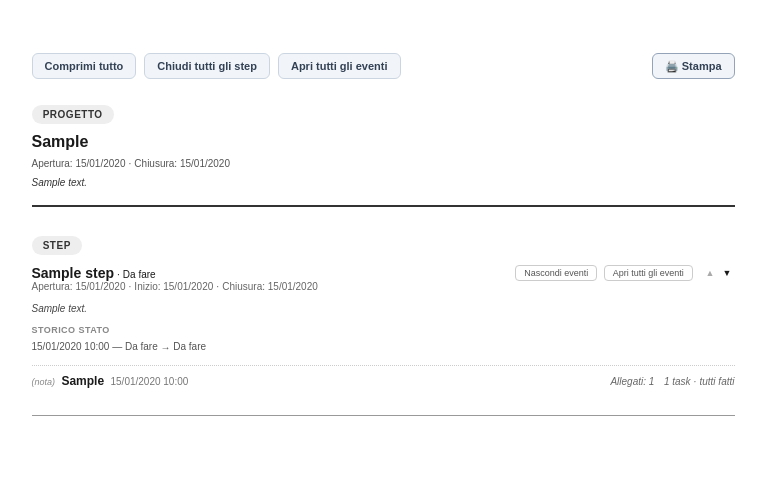
After one commit to thinice-ita/progetti, a PHP site: page /report_progetto.php?id=1 in a window 1280 px wide, after a click that opens the changed part. The commit adds this page. Shown: the top 494 px of the page, without its empty margins (257-1023 px from the left). Run offline with PHP 8.4, Linux system fonts and the light colour scheme; tables that the repository leaves empty hold one stand-in row (values such as "Sample post").

Commit message:
Restyling stampa cartelline e Creazine report dettagliato di progetto

```diff
--- a/progetto_view.php
+++ b/progetto_view.php
@@ -197,6 +197,8 @@ function stampaEvento(array $evento, array $allegatiPerEvento, array $taskPerEve
         <span class="zona-stampe-titolo">Stampe</span>
         <a class="btn-stampa" href="stampa_cartellina.php?tipo=progetto&id=<?= $idProgetto ?>" target="_blank"
            title="Stampa cartellina progetto">🖨️ Cartellina progetto</a>
+        <a class="btn-stampa" href="report_progetto.php?id=<?= $idProgetto ?>" target="_blank"
+           title="Report completo del progetto, esplorabile e stampabile">📋 Report progetto</a>
     </div>
 
     <div class="ricerca-globale">
--- /dev/null
+++ b/report_progetto.php
@@ -0,0 +1,501 @@
+<?php
+declare(strict_types=1);
+
+require __DIR__ . '/config.php';
+require __DIR__ . '/includes/db.php';
+require __DIR__ . '/includes/funzioni.php';
+
+$pdo = dbConnect();
+$idProgetto = isset($_GET['id']) ? (int) $_GET['id'] : 0;
+
+$stmt = $pdo->prepare('SELECT * FROM progetti WHERE id_progetto = ?');
+$stmt->execute([$idProgetto]);
+$progetto = $stmt->fetch();
+
+if (!$progetto) {
+    http_response_code(404);
+    echo 'Progetto non trovato.';
+    exit;
+}
+
+$stmt = $pdo->prepare('SELECT * FROM step WHERE fk_progetto = ? ORDER BY ordine, id_step');
+$stmt->execute([$idProgetto]);
+$stepList = $stmt->fetchAll();
+
+$storicoPerStep = [];
+if ($stepList) {
+    $idStepList        = array_column($stepList, 'id_step');
+    $segnapostoStep    = implode(',', array_fill(0, count($idStepList), '?'));
+    $stmt = $pdo->prepare("SELECT * FROM step_storico_stato WHERE fk_step IN ($segnapostoStep) ORDER BY data_cambio");
+    $stmt->execute($idStepList);
+    foreach ($stmt->fetchAll() as $s) {
+        $storicoPerStep[(int) $s['fk_step']][] = $s;
+    }
+}
+
+$stmt = $pdo->prepare('SELECT * FROM eventi WHERE fk_progetto = ? ORDER BY data_evento DESC, id_evento DESC');
+$stmt->execute([$idProgetto]);
+$tuttiEventi = $stmt->fetchAll();
+
+$eventiLiberi  = [];
+$eventiPerStep = [];
+foreach ($tuttiEventi as $evento) {
+    if ($evento['fk_step'] === null) {
+        $eventiLiberi[] = $evento;
+    } else {
+        $eventiPerStep[(int) $evento['fk_step']][] = $evento;
+    }
+}
+
+$allegatiPerEvento = [];
+$taskPerEvento     = [];
+
+if ($tuttiEventi) {
+    $idEventiList = array_column($tuttiEventi, 'id_evento');
+    $segnaposto   = implode(',', array_fill(0, count($idEventiList), '?'));
+
+    $stmt = $pdo->prepare("SELECT * FROM eventi_allegati WHERE fk_evento IN ($segnaposto) ORDER BY id_allegato");
+    $stmt->execute($idEventiList);
+    foreach ($stmt->fetchAll() as $allegato) {
+        $allegatiPerEvento[(int) $allegato['fk_evento']][] = $allegato;
+    }
+
+    $stmt = $pdo->prepare("SELECT * FROM eventi_task WHERE fk_evento IN ($segnaposto) ORDER BY id_task");
+    $stmt->execute($idEventiList);
+    foreach ($stmt->fetchAll() as $task) {
+        $taskPerEvento[(int) $task['fk_evento']][] = $task;
+    }
+}
+
+$etichetteStato = ['da_fare' => 'Da fare', 'in_corso' => 'In corso', 'completato' => 'Completato'];
+
+/**
+ * Etichetta compatta dei task di un evento ("5 task · 3 da fare"), o stringa vuota se non ce ne sono.
+ */
+function reportEtichettaTask(array $task): string
+{
+    if (!$task) {
+        return '';
+    }
+
+    $nonFatti = count(array_filter($task, static fn(array $t): bool => !$t['fatto']));
+
+    return count($task) . ' task · ' . ($nonFatti > 0 ? $nonFatti . ' da fare' : 'tutti fatti');
+}
+
+/**
+ * Stampa un evento come <details> annidato: riga compatta (titolo, data, badge
+ * allegati/task sempre visibili) ed esplosione col dettaglio completo.
+ */
+function reportStampaEvento(array $evento, array $allegatiPerEvento, array $taskPerEvento): void
+{
+    $idEvento = (int) $evento['id_evento'];
+    $allegati = $allegatiPerEvento[$idEvento] ?? [];
+    $task     = $taskPerEvento[$idEvento] ?? [];
+    ?>
+    <details class="evento-blocco" data-evento-timestamp="<?= strtotime($evento['data_evento']) ?>">
+        <summary>
+            <span class="evento-riga-sinistra">
+                <span class="evento-tipo">(<?= h($evento['tipo']) ?>)</span>
+                <span class="evento-titolo"><?= h($evento['titolo']) ?></span>
+                <span class="evento-data"><?= formattaDataOra($evento['data_evento']) ?></span>
+            </span>
+            <span class="evento-riga-destra">
+                <?php if ($allegati): ?><span>Allegati: <?= count($allegati) ?></span><?php endif; ?>
+                <?php if ($task): ?><span><?= h(reportEtichettaTask($task)) ?></span><?php endif; ?>
+            </span>
+        </summary>
+        <div class="evento-blocco-corpo">
+            <?php if ($evento['testo']): ?>
+                <div class="evento-testo"><?= nl2br(h($evento['testo'])) ?></div>
+            <?php endif; ?>
+            <?php if ($task): ?>
+                <div class="evento-task-titolo">Task</div>
+                <ul class="evento-task-lista">
+                    <?php foreach ($task as $t): ?>
+                        <li class="<?= $t['fatto'] ? 'task-fatto' : '' ?>"><?= $t['fatto'] ? '☑' : '☐' ?> <?= h($t['testo']) ?></li>
+                    <?php endforeach; ?>
+                </ul>
+            <?php endif; ?>
+            <?php if ($allegati): ?>
+                <p class="evento-allegati">Allegati:
+                    <?php foreach ($allegati as $i => $a): ?><?= $i > 0 ? ', ' : '' ?><?= h($a['nome_file_originale']) ?><?php endforeach; ?>
+                </p>
+            <?php endif; ?>
+        </div>
+    </details>
+    <?php
+}
+?>
+<!DOCTYPE html>
+<html lang="it">
+<head>
+<meta charset="UTF-8">
+<title>Report progetto - <?= h($progetto['titolo']) ?></title>
+<style>
+    * { box-sizing: border-box; }
+    body {
+        font-family: Arial, Helvetica, sans-serif;
+        font-size: 10px;
+        color: #1a1a1a;
+        max-width: 210mm;
+        margin: 0 auto;
+        padding: 14mm 12mm;
+    }
+    @page { size: A4 portrait; margin: 12mm; }
+
+    .report-toolbar { display: flex; gap: 0.5rem; flex-wrap: wrap; margin-bottom: 1.6rem; }
+    .report-toolbar button {
+        font-family: inherit;
+        background: #f1f5f9;
+        color: #334155;
+        border: 1px solid #cbd5e1;
+        padding: 0.35rem 0.75rem;
+        border-radius: 6px;
+        font-size: 11px;
+        font-weight: 700;
+        cursor: pointer;
+    }
+    .report-toolbar button:hover { background: #e2e8f0; }
+    .report-toolbar .stampa-btn { border-color: #94a3b8; margin-left: auto; }
+
+    .pillola-sezione {
+        display: inline-block;
+        background: #eee;
+        color: #333;
+        font-size: 10px;
+        font-weight: 700;
+        text-transform: uppercase;
+        letter-spacing: .05em;
+        padding: 0.25rem 0.7rem;
+        border-radius: 999px;
+        margin-bottom: 0.6rem;
+    }
+
+    /* Nessun riquadro: le sezioni sono separate solo da una riga, piu marcata
+       tra progetto e step, piu leggera tra step ed evento. */
+    .report-header { margin-bottom: 1.8rem; padding-bottom: 1.1rem; border-bottom: 2px solid #333; }
+    .report-titolo { font-size: 16px; font-weight: 700; margin-bottom: 0.4rem; }
+    .report-info { font-size: 10px; color: #555; margin: 0 0 0.5rem; }
+    .report-descrizione { font-size: 10px; color: #333; font-style: italic; white-space: pre-wrap; word-wrap: break-word; }
+
+    /* Wrapper di ogni step: il mini toolbar "Mostra/Apri eventi" e sovrapposto
+       in alto a destra, fuori da <summary> apposta (dentro, il click veniva
+       intercettato anche dal toggle nativo dello step: era il bug precedente). */
+    .step-blocco-wrapper { position: relative; margin-bottom: 1.6rem; padding-bottom: 1.2rem; border-bottom: 1px solid #999; }
+    .step-blocco-wrapper:last-child { border-bottom: none; margin-bottom: 0; }
+    details.step-blocco > summary {
+        list-style: none;
+        cursor: pointer;
+        padding: 0 13rem 0 0;
+        display: flex;
+        justify-content: space-between;
+        align-items: baseline;
+        gap: 0.6rem;
+        flex-wrap: wrap;
+    }
+    details.step-blocco > summary::-webkit-details-marker { display: none; }
+    .step-titolo { font-size: 14px; font-weight: 700; }
+    .step-info { font-size: 10px; color: #666; }
+    .step-toolbar-esterno { position: absolute; top: 0; right: 0; display: flex; gap: 0.4rem; z-index: 2; }
+    .step-toolbar-esterno button {
+        font-family: inherit;
+        background: transparent;
+        border: 1px solid #ccc;
+        color: #555;
+        padding: 0.15rem 0.5rem;
+        border-radius: 4px;
+        font-size: 9px;
+        cursor: pointer;
+    }
+    .step-toolbar-esterno button:hover { background: #f5f5f5; }
+
+    /* Freccine ordinamento eventi: visibili solo a step aperto ("Mostra eventi"),
+       via combinatore fratello sull'attributo [open] nativo di <details>. */
+    .step-ordina { display: none; gap: 0.1rem; margin-left: 0.2rem; }
+    details.step-blocco[open] ~ .step-toolbar-esterno .step-ordina { display: inline-flex; }
+    .step-ordina button {
+        font-family: inherit;
+        background: transparent;
+        border: none;
+        color: #aaa;
+        font-size: 9px;
+        cursor: pointer;
+        padding: 0.1rem 0.2rem;
+    }
+    .step-ordina button:hover { color: #666; }
+    .step-ordina button.step-ordina-attivo { color: #1a1a1a; }
+    .step-blocco-corpo { padding: 0.7rem 0 0; }
+    .step-nota { font-size: 10px; color: #444; font-style: italic; white-space: pre-wrap; word-wrap: break-word; margin-bottom: 0.7rem; }
+    .step-nessun-evento { font-size: 10px; color: #888; font-style: italic; }
+
+    /* Storico cambi di stato dello step (riaperture comprese): niente box, solo
+       una piccola etichetta e un elenco semplice, le riaperture in grassetto. */
+    .step-storico-titolo { font-size: 9px; font-weight: 700; text-transform: uppercase; letter-spacing: .05em; color: #888; margin: 0 0 0.3rem; }
+    .step-storico { list-style: none; margin: 0 0 0.8rem; padding: 0; font-size: 10px; color: #555; }
+    .step-storico li { padding: 0.05rem 0; }
+    .step-storico-riapertura { font-weight: 700; }
+
+    /* Evento: riga tratteggiata leggera tra un evento e l'altro, piu sottile
+       della riga (solida) che separa gli step. */
+    details.evento-blocco { border-top: 1px dotted #ccc; padding: 0.5rem 0; }
+    details.evento-blocco:first-child { border-top: none; padding-top: 0; }
+    details.evento-blocco > summary {
+        list-style: none;
+        cursor: pointer;
+        display: flex;
+        justify-content: space-between;
+        align-items: baseline;
+        gap: 0.5rem;
+        flex-wrap: wrap;
+        font-size: 10px;
+    }
+    details.evento-blocco > summary::-webkit-details-marker { display: none; }
+    .evento-riga-sinistra { display: flex; align-items: baseline; gap: 0.4rem; min-width: 0; }
+    .evento-tipo { font-size: 9px; color: #888; font-style: italic; }
+    .evento-titolo { font-weight: 700; font-size: 12px; }
+    .evento-data { color: #777; font-size: 10px; white-space: nowrap; }
+    .evento-riga-destra { display: flex; gap: 0.6rem; flex-shrink: 0; font-size: 10px; color: #666; font-style: italic; }
+    .evento-blocco-corpo { padding: 0.4rem 0 0 0.8rem; font-size: 10px; }
+    .evento-testo { white-space: pre-wrap; word-wrap: break-word; margin-bottom: 0.5rem; }
+    .evento-task-titolo { font-size: 10px; font-style: italic; color: #888; margin: 0.3rem 0 0.2rem; }
+    .evento-task-lista { list-style: none; padding: 0; margin: 0 0 0.4rem; font-size: 10px; }
+    .evento-task-lista li { padding: 0.1rem 0; }
+    .evento-task-lista li.task-fatto { color: #888; text-decoration: line-through; }
+    .evento-allegati { font-size: 10px; color: #555; margin: 0; }
+
+    .eventi-liberi-titolo { font-size: 14px; font-weight: 700; }
+
+    @media print {
+        .report-toolbar { display: none; }
+        .step-toolbar-esterno { display: none; }
+    }
+</style>
+</head>
+<body>
+
+<div class="report-toolbar">
+    <button type="button" id="btn-comprimi-tutto">Comprimi tutto</button>
+    <button type="button" id="btn-toggle-step">Apri tutti gli step</button>
+    <button type="button" id="btn-toggle-eventi">Apri tutti gli eventi</button>
+    <button type="button" class="stampa-btn" onclick="window.print()">🖨️ Stampa</button>
+</div>
+
+<span class="pillola-sezione">Progetto</span>
+<div class="report-header">
+    <div class="report-titolo"><?= h($progetto['titolo']) ?></div>
+    <div class="report-info">
+        Apertura: <?= formattaData($progetto['data_apertura']) ?>
+        &middot; Chiusura: <?= $progetto['data_chiusura'] ? formattaData($progetto['data_chiusura']) : 'in corso' ?>
+    </div>
+    <?php if ($progetto['descrizione']): ?>
+        <div class="report-descrizione"><?= nl2br(h($progetto['descrizione'])) ?></div>
+    <?php endif; ?>
+</div>
+
+<span class="pillola-sezione">Step</span>
+
+<?php foreach ($stepList as $step): $idStep = (int) $step['id_step']; $eventiStep = $eventiPerStep[$idStep] ?? []; ?>
+    <div class="step-blocco-wrapper">
+        <details class="step-blocco">
+            <summary>
+                <span>
+                    <span class="step-titolo"><?= h($step['nome']) ?></span>
+                    &middot; <?= h($etichetteStato[$step['stato']] ?? $step['stato']) ?>
+                    <div class="step-info">
+                        Apertura: <?= ($step['data_apertura'] ?? null) ? formattaData($step['data_apertura']) : '—' ?>
+                        &middot; Inizio: <?= ($step['data_inizio'] ?? null) ? formattaData($step['data_inizio']) : '—' ?>
+                        &middot; Chiusura: <?= ($step['data_chiusura'] ?? null) ? formattaData($step['data_chiusura']) : '—' ?>
+                    </div>
+                </span>
+            </summary>
+            <div class="step-blocco-corpo">
+                <?php if ($step['descrizione']): ?>
+                    <div class="step-nota"><?= nl2br(h($step['descrizione'])) ?></div>
+                <?php endif; ?>
+                <?php $storico = $storicoPerStep[$idStep] ?? []; ?>
+                <?php if ($storico): ?>
+                    <div class="step-storico-titolo">Storico stato</div>
+                    <ul class="step-storico">
+                        <?php foreach ($storico as $s): ?>
+                            <?php $riapertura = $s['stato_precedente'] === 'completato' && $s['stato_nuovo'] !== 'completato'; ?>
+                            <li class="<?= $riapertura ? 'step-storico-riapertura' : '' ?>">
+                                <?= formattaDataOra($s['data_cambio']) ?> —
+                                <?= $s['stato_precedente'] ? h($etichetteStato[$s['stato_precedente']] ?? $s['stato_precedente']) : '(creazione)' ?>
+                                &rarr;
+                                <?= h($etichetteStato[$s['stato_nuovo']] ?? $s['stato_nuovo']) ?>
+                                <?= $riapertura ? '(riaperto)' : '' ?>
+                            </li>
+                        <?php endforeach; ?>
+                    </ul>
+                <?php endif; ?>
+                <?php if (!$eventiStep): ?>
+                    <p class="step-nessun-evento">Nessun evento in questo step.</p>
+                <?php endif; ?>
+                <?php foreach ($eventiStep as $evento): ?>
+                    <?php reportStampaEvento($evento, $allegatiPerEvento, $taskPerEvento); ?>
+                <?php endforeach; ?>
+            </div>
+        </details>
+        <div class="step-toolbar-esterno">
+            <button type="button" class="step-mostra-eventi">Mostra eventi</button>
+            <button type="button" class="step-toggle-eventi">Apri tutti gli eventi</button>
+            <span class="step-ordina">
+                <button type="button" class="step-ordina-asc" title="Ordina dal più vecchio">&#9650;</button>
+                <button type="button" class="step-ordina-desc step-ordina-attivo" title="Ordina dal più recente">&#9660;</button>
+            </span>
+        </div>
+    </div>
+<?php endforeach; ?>
+
+<?php if ($eventiLiberi): ?>
+    <div class="step-blocco-wrapper">
+        <details class="step-blocco">
+            <summary>
+                <span class="eventi-liberi-titolo">Eventi liberi</span>
+            </summary>
+            <div class="step-blocco-corpo">
+                <?php foreach ($eventiLiberi as $evento): ?>
+                    <?php reportStampaEvento($evento, $allegatiPerEvento, $taskPerEvento); ?>
+                <?php endforeach; ?>
+            </div>
+        </details>
+        <div class="step-toolbar-esterno">
+            <button type="button" class="step-mostra-eventi">Mostra eventi</button>
+            <button type="button" class="step-toggle-eventi">Apri tutti gli eventi</button>
+            <span class="step-ordina">
+                <button type="button" class="step-ordina-asc" title="Ordina dal più vecchio">&#9650;</button>
+                <button type="button" class="step-ordina-desc step-ordina-attivo" title="Ordina dal più recente">&#9660;</button>
+            </span>
+        </div>
+    </div>
+<?php endif; ?>
+
+<script>
+function impostaOpen(selettore, valore) {
+    document.querySelectorAll(selettore).forEach(function (d) { d.open = valore; });
+}
+
+function tuttiAperti(selettore) {
+    var lista = document.querySelectorAll(selettore);
+    return lista.length > 0 && Array.prototype.every.call(lista, function (d) { return d.open; });
+}
+
+/**
+ * Le etichette dei pulsanti (globali e per-step) riflettono sempre lo stato
+ * reale del DOM (non un flag separato): cosi restano corrette anche se
+ * l'utente apre/chiude step o eventi singolarmente, cliccando direttamente
+ * sull'intestazione invece che dai pulsanti.
+ */
+function aggiornaEtichette() {
+    document.getElementById('btn-toggle-step').textContent =
+        tuttiAperti('details.step-blocco') ? 'Chiudi tutti gli step' : 'Apri tutti gli step';
+    document.getElementById('btn-toggle-eventi').textContent =
+        tuttiAperti('details.evento-blocco') ? 'Chiudi tutti gli eventi' : 'Apri tutti gli eventi';
+
+    document.querySelectorAll('.step-blocco-wrapper').forEach(function (wrapper) {
+        var dettaglioStep = wrapper.querySelector('details.step-blocco');
+        var eventiStep    = wrapper.querySelectorAll('details.evento-blocco');
+
+        var mostraBtn = wrapper.querySelector('.step-mostra-eventi');
+        if (mostraBtn) {
+            mostraBtn.textContent = dettaglioStep.open ? 'Nascondi eventi' : 'Mostra eventi';
+        }
+
+        var toggleBtn = wrapper.querySelector('.step-toggle-eventi');
+        if (toggleBtn) {
+            var tuttiApertiStep = eventiStep.length > 0 && Array.prototype.every.call(eventiStep, function (d) { return d.open; });
+            toggleBtn.textContent = tuttiApertiStep ? 'Chiudi tutti gli eventi' : 'Apri tutti gli eventi';
+        }
+    });
+}
+
+document.getElementById('btn-comprimi-tutto').addEventListener('click', function () {
+    impostaOpen('details.step-blocco, details.evento-blocco', false);
+    aggiornaEtichette();
+});
+
+document.getElementById('btn-toggle-step').addEventListener('click', function () {
+    if (tuttiAperti('details.step-blocco')) {
+        // chiudendo tutti gli step si chiudono anche tutti gli eventi che contengono
+        impostaOpen('details.step-blocco, details.evento-blocco', false);
+    } else {
+        impostaOpen('details.step-blocco', true);
+    }
+    aggiornaEtichette();
+});
+
+document.getElementById('btn-toggle-eventi').addEventListener('click', function () {
+    if (tuttiAperti('details.evento-blocco')) {
+        impostaOpen('details.evento-blocco', false);
+    } else {
+        // aprire tutti gli eventi implica aprire anche gli step che li contengono
+        impostaOpen('details.step-blocco, details.evento-blocco', true);
+    }
+    aggiornaEtichette();
+});
+
+// "Mostra/Nascondi eventi": apre o chiude solo lo step stesso (stessa azione
+// del click sulla sua intestazione, ma esplicita). Vive fuori da <summary>,
+// quindi non interferisce mai col toggle nativo (era li il bug precedente).
+document.querySelectorAll('.step-mostra-eventi').forEach(function (bottone) {
+    bottone.addEventListener('click', function () {
+        var wrapper = bottone.closest('.step-blocco-wrapper');
+        var dettaglioStep = wrapper.querySelector('details.step-blocco');
+        dettaglioStep.open = !dettaglioStep.open;
+        aggiornaEtichette();
+    });
+});
+
+// "Apri/Chiudi tutti gli eventi" (di questo step): apre anche lo step stesso
+// se non era gia aperto (altrimenti apriresti gli eventi senza vederli); alla
+// chiusura invece lascia lo step com'e, cosi si puo tornare alla vista compatta
+// senza perdere la visibilita dello step.
+document.querySelectorAll('.step-toggle-eventi').forEach(function (bottone) {
+    bottone.addEventListener('click', function () {
+        var wrapper = bottone.closest('.step-blocco-wrapper');
+        var dettaglioStep = wrapper.querySelector('details.step-blocco');
+        var eventiStep    = wrapper.querySelectorAll('details.evento-blocco');
+        var tuttiApertiStep = eventiStep.length > 0 && Array.prototype.every.call(eventiStep, function (d) { return d.open; });
+
+        if (tuttiApertiStep) {
+            eventiStep.forEach(function (d) { d.open = false; });
+        } else {
+            dettaglioStep.open = true;
+            eventiStep.forEach(function (d) { d.open = true; });
+        }
+        aggiornaEtichette();
+    });
+});
+
+document.querySelectorAll('details.step-blocco, details.evento-blocco').forEach(function (d) {
+    d.addEventListener('toggle', aggiornaEtichette);
+});
+
+// Ordinamento eventi dentro uno step: riordina solo i suoi <details.evento-blocco>
+// (per data), lasciando invariata la posizione di nota/storico/altri elementi.
+document.querySelectorAll('.step-ordina-asc, .step-ordina-desc').forEach(function (bottone) {
+    bottone.addEventListener('click', function () {
+        var wrapper = bottone.closest('.step-blocco-wrapper');
+        var corpo = wrapper.querySelector('.step-blocco-corpo');
+        var ascendente = bottone.classList.contains('step-ordina-asc');
+        var eventi = Array.prototype.slice.call(corpo.querySelectorAll(':scope > details.evento-blocco'));
+
+        eventi.sort(function (a, b) {
+            var ta = parseInt(a.getAttribute('data-evento-timestamp'), 10);
+            var tb = parseInt(b.getAttribute('data-evento-timestamp'), 10);
+            return ascendente ? ta - tb : tb - ta;
+        });
+        eventi.forEach(function (el) { corpo.appendChild(el); });
+
+        wrapper.querySelectorAll('.step-ordina-asc, .step-ordina-desc').forEach(function (b) {
+            b.classList.remove('step-ordina-attivo');
+        });
+        bottone.classList.add('step-ordina-attivo');
+    });
+});
+
+aggiornaEtichette();
+</script>
+</body>
+</html>
```
